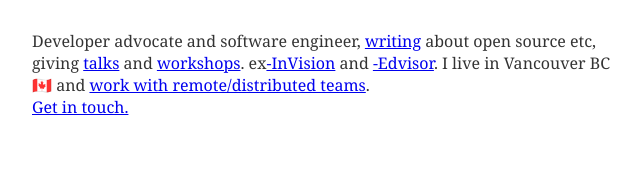
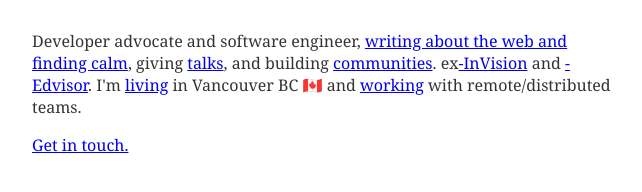
Before and after one commit to keywordnew/keywordnew.github.io, a Gatsby site: page / in a window 1280 px wide. Shown: the whole page, without its empty margins (318-960 px from the left). Built offline with nearby package versions, Linux system fonts and the light colour scheme; Gatsby itself is replaced by a stand-in of ours; what typography-theme-lincoln would draw is missing.

Commit message:
Update copy and links
* Update copy from feedback from partner
* Update Links
* Use 'rel' in anchor tags to avoid exploitation of window.opener API

```diff
--- a/src/components/activity.js
+++ b/src/components/activity.js
@@ -3,7 +3,7 @@ import PropTypes from 'prop-types'
 
 export const Activity = props => (
   <div>
-    <a href={props.url}>{props.name}</a>
+    <a rel='noopener noreferrer' href={props.url}>{props.name}</a>
   </div>
 )
 
--- a/src/pages/index.js
+++ b/src/pages/index.js
@@ -14,10 +14,10 @@ const ListLink = props => (
 
 const IndexPage = () => (
   <Main>
-    Developer advocate and software engineer, <Link to="/writing/">writing</Link> about open source etc,
-    giving <Link to="/speaking/">talks</Link> and <Link to="/working/">workshops</Link>. ex<a href='https://invisionapp.com'>-InVision</a> and <a href='https://edvisor.io'>-Edvisor</a>.
-    I live in Vancouver BC 🇨🇦 and <Link to="/resume/">work with remote/distributed teams</Link>.
-    <div><Link to="/contact/">Get in touch.</Link></div>
+    <p>
+      Developer advocate and software engineer, <Link to="/writing/">writing about the web and finding calm</Link>, giving <Link to="/speaking/">talks</Link>, and building <Link to="/communities/">communities</Link>. ex<a target='_blank' rel='noopener noreferrer' href='https://invisionapp.com'>-InVision</a> and <a target='_blank' rel='noopener noreferrer' href='https://edvisor.io' target='_blank'>-Edvisor</a>. I'm <Link to='/living/'>living</Link> in Vancouver BC 🇨🇦 and <Link to="/resume/">working</Link> with remote/distributed teams.
+    </p>
+    <Link to="/contact/">Get in touch.</Link>
   </Main>
 )
 
```
